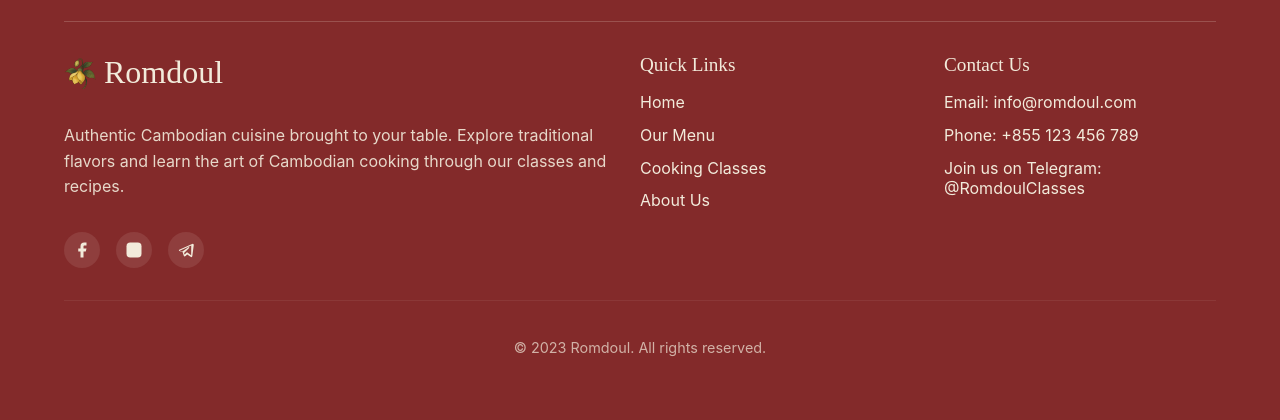
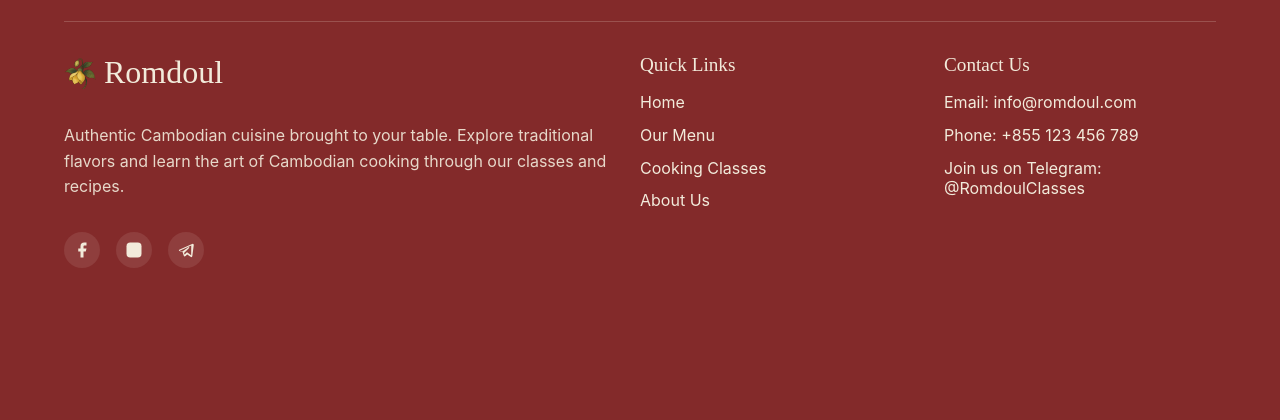
Before and after one commit to kimanheng/romdoul, a Flask app: page / in a window 1280 px wide. Shown: the part 729-1149 px from the top of the page. After the commit the page ends 997 px from the top, so only its background shows below. Run offline with Flask 2, Linux system fonts and the light colour scheme; some web fonts are replaced.

Commit message:
Update footer

```diff
--- a/templates/layout.html
+++ b/templates/layout.html
@@ -100,9 +100,6 @@
                 </ul>
             </div>
         </div>
-        <div class="footer-bottom">
-            <p>&copy; 2023 Romdoul. All rights reserved.</p>
-        </div>
     </footer>
 
     <script src="{{ url_for('static', filename='js/main.js') }}"></script>
```
